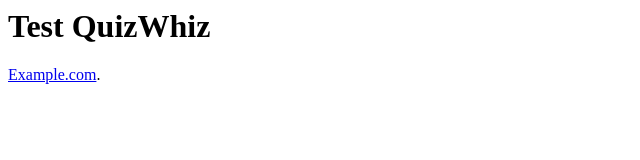
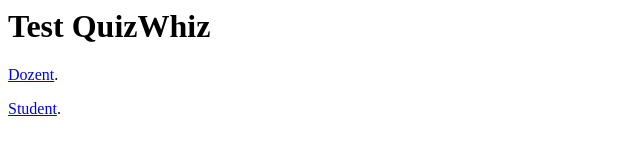
Before and after one commit to JohannesMueller7/QuizWhiz, a plain HTML site: page index.html in a window 1280 px wide. Shown: the whole page, without its empty margins (0-640 px from the left). Drawn offline with Linux system fonts and the light colour scheme.

Commit message:
Update index.html
dozent und Student Html verlinkt

```diff
--- a/index.html
+++ b/index.html
@@ -4,6 +4,7 @@
   </head>
   <body>
     <h1>Test QuizWhiz</h1>
-    <a href="Dozent.html">Example.com</a>.</p>
+    <a href="Dozent.html">Dozent</a>.</p>
+    <a href="Student.html">Student</a>.</p>
   </body>
 </html>
```
